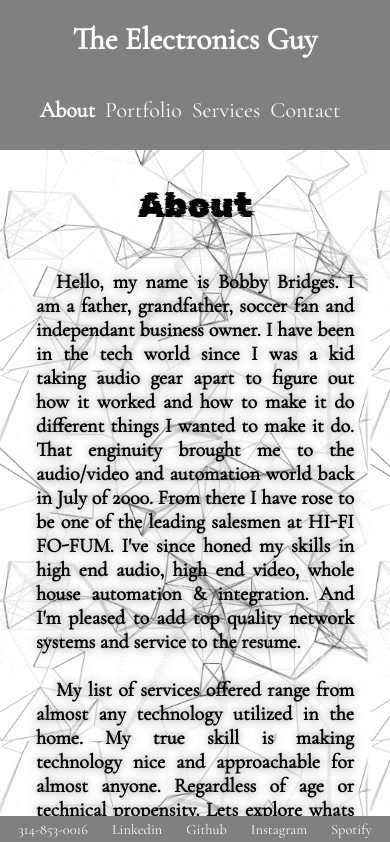
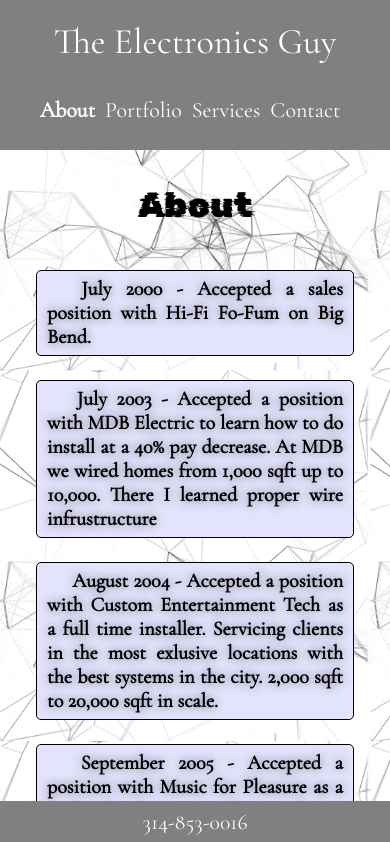
Before and after one commit to Zaphod1977/theElectronicsGuy, a React (Create React App) app: page / in a window 390 px wide. Shown: the top 842 px of the page. Built offline with nearby package versions, Linux system fonts and the light colour scheme.

Commit message:
added telephone launch off of button touch, styled about page

```diff
--- a/src/App.css
+++ b/src/App.css
@@ -61,7 +61,13 @@ header {
   z-index: 50;
 }
 
+header a {
+  font-size: 190%;
+  font-weight: 400;
+}
+
 footer {
+  font-size: 1.5em;
   background-color: gray;
   flex-shrink: 0;
   position: sticky;
@@ -136,6 +142,14 @@ header nav ul li a {
   text-shadow: 0 0 10px rgba(0, 0, 0, 0.5);
   text-align: justify;
   height: 50vh;
+}
+
+.aboutfloat {
+  padding: .3em .5em .3em .5em;
+  background-color: rgb(227, 227, 252);
+  border-radius: 5px;
+  border-color: black;
+  border: 1px solid black
 }
 
 ul {
@@ -349,8 +363,8 @@ body {
 @media only screen and (max-width: 390px) {
 
   header a {
-    font-size: 1.3em;
-    font-weight: 600;
+    font-size: 1.5em;
+    font-weight: 400;
   }
 
   .footer {
--- a/src/components/About/index.js
+++ b/src/components/About/index.js
@@ -5,7 +5,31 @@ function About() {
       <h2 id="about" className="aboutme-leftside">About</h2>
       <p className="aboutme-rightside">
 
-        &emsp;Hello, my name is Bobby Bridges. I am a father, grandfather, soccer fan and independant business owner. I have
+        <ol className='aboutfloat'> &emsp; July 2000 - Accepted a sales position with Hi-Fi Fo-Fum on Big Bend.</ol>
+        <br></br>
+        <ol className='aboutfloat'> &emsp; July 2003 - Accepted a position with MDB Electric to learn how to do install at a 40% pay decrease. At MDB
+                    we wired homes from 1,000 sqft up to 10,000. There I learned proper wire infrustructure
+        </ol>
+        <br></br>
+        <ol className='aboutfloat'> &emsp; August 2004 - Accepted a position with Custom Entertainment Tech as a full time installer.  Servicing clients in the most
+                    exlusive locations with the best systems in the city. 2,000 sqft to 20,000 sqft in scale.
+        </ol>
+        <br></br>
+        <ol className='aboutfloat'> &emsp; September 2005 - Accepted a position with Music for Pleasure as a lead tech, design consultant and part time sales.
+                    With Music for Pleasure I built on my knowledge of high end system design concepts and system synergies.
+        </ol>
+        <br></br>
+        <ol className='aboutfloat'> &emsp; July 2010 - Established The Electronics Guy as an independant technology integrator. Earning clients from every
+                    walk of life. From fellow blue collar guys to CEO's of forture 500 companies (and their families).
+        </ol>
+        <br></br>
+        <br></br>
+        {/* <iframe src="https://open.spotify.com/embed/episode/2DG3ToOGFZ8wD8Dh29OCkK?utm_source=generator"
+        width="50%" height="352"  allowfullscreen=""
+        allow="autoplay; clipboard-write; encrypted-media; fullscreen; picture-in-picture" loading="lazy"></iframe> */}
+        <br></br>
+        <br></br>
+        {/* &emsp;Hello, my name is Bobby Bridges. I am a father, grandfather, soccer fan and independant business owner. I have
         been in the tech world since I was a kid taking
         audio gear apart to figure out how it worked and how to make it do different things I wanted to make it do.
         That enginuity brought me to the audio/video and automation
@@ -18,7 +42,7 @@ function About() {
         My true skill is making technology nice and approachable for almost anyone.  Regardless of age or technical
         propensity.  Lets explore whats possible and make those tech dreams come true!
         <br></br>
-        <br></br>
+        <br></br> */}
 
       </p>
     </section>
--- a/src/components/Footer/index.js
+++ b/src/components/Footer/index.js
@@ -4,11 +4,11 @@ function Footer() {
     <footer className='space'>
         <div id="con">
             {/* <a href="https://avatars.githubusercontent.com/u/103078477?v=4"></a> */}
-            <a>314-853-0016</a>
-            <a href="https://www.linkedin.com/in/bobby-bridges-baa54889/" target="_blank">Linkedin</a>
-            <a href="https://github.com/Zaphod1977/" target="_blank">Github</a>
-            <a href="https://www.instagram.com/bobby_bridges_teg/?hl=en" target="_blank">Instagram</a>
-            <a href="https://open.spotify.com/show/2ip0Ojn7AwzukeawerfPDE" target="_blank">Spotify</a>
+            <a href="tel:3148530016">314-853-0016</a>
+            {/* <a href="https://www.linkedin.com/in/bobby-bridges-baa54889/" target="_blank">Linkedin</a> */}
+            {/* <a href="https://github.com/Zaphod1977/" target="_blank">Github</a> */}
+            {/* <a href="https://www.instagram.com/bobby_bridges_teg/?hl=en" target="_blank">Instagram</a> */}
+            {/* <a href="https://open.spotify.com/show/2ip0Ojn7AwzukeawerfPDE" target="_blank">Spotify</a> */}
         </div>
     </footer>
   );
```
Also changed, not shown: 1 other file (tests, documents, lock files or other folders).
